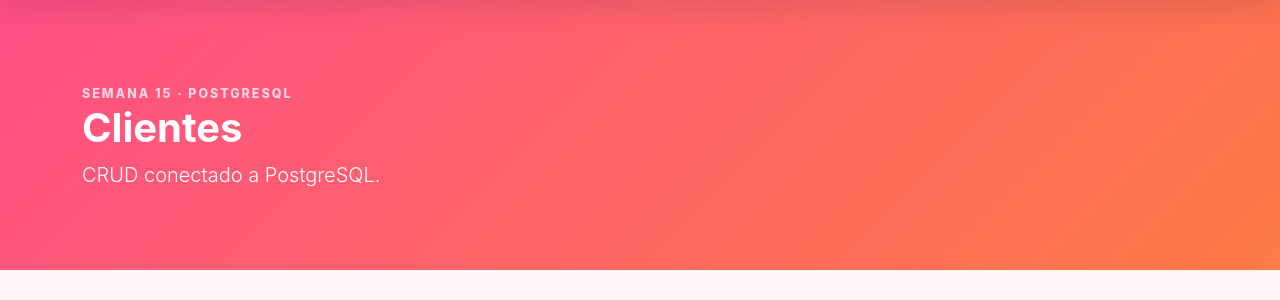
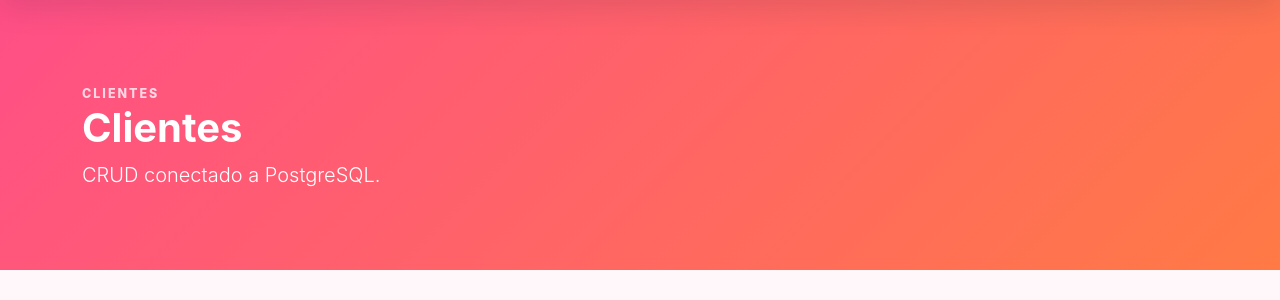
Before and after one commit to 2525STEFANYCORREA/ventas_temu_flask, a Flask app: page /clientes in a window 1280 px wide. Shown: the part 64-364 px from the top of the page. Run offline with Flask 3, Linux system fonts and the light colour scheme; the visitor is signed in with stand-in values (Sample User, id 1); data that the repository does not hold is empty; some libraries are stand-ins or nearby versions.

Commit message:
Limpiar etiquetas de presentación

```diff
--- a/templates/clientes.html
+++ b/templates/clientes.html
@@ -1,7 +1,7 @@
 {% extends "base.html" %}
 {% block title %}Clientes | Ventas Temu{% endblock %}
 {% block content %}
-<section class="inner-hero"><div class="container"><span class="eyebrow light">SEMANA 15 · POSTGRESQL</span><h1 class="display-6 fw-bold">Clientes</h1><p class="lead mb-0">CRUD conectado a PostgreSQL.</p></div></section>
+<section class="inner-hero"><div class="container"><span class="eyebrow light">CLIENTES</span><h1 class="display-6 fw-bold">Clientes</h1><p class="lead mb-0">CRUD conectado a PostgreSQL.</p></div></section>
 <section class="section-space"><div class="container">
 <div class="records-header mb-4"><div><span class="eyebrow">CLIENTES</span><h2 class="fw-bold mb-0">Registros almacenados</h2></div><a href="{{ url_for('formulario_cliente') }}" class="btn btn-temu rounded-pill px-4">+ Nuevo cliente</a></div>
 <div class="table-card"><div class="table-responsive"><table class="table align-middle mb-0"><thead><tr><th>ID</th><th>Nombre</th><th>Teléfono</th><th>Correo</th><th>Estado</th><th>Acciones</th></tr></thead><tbody>
```
